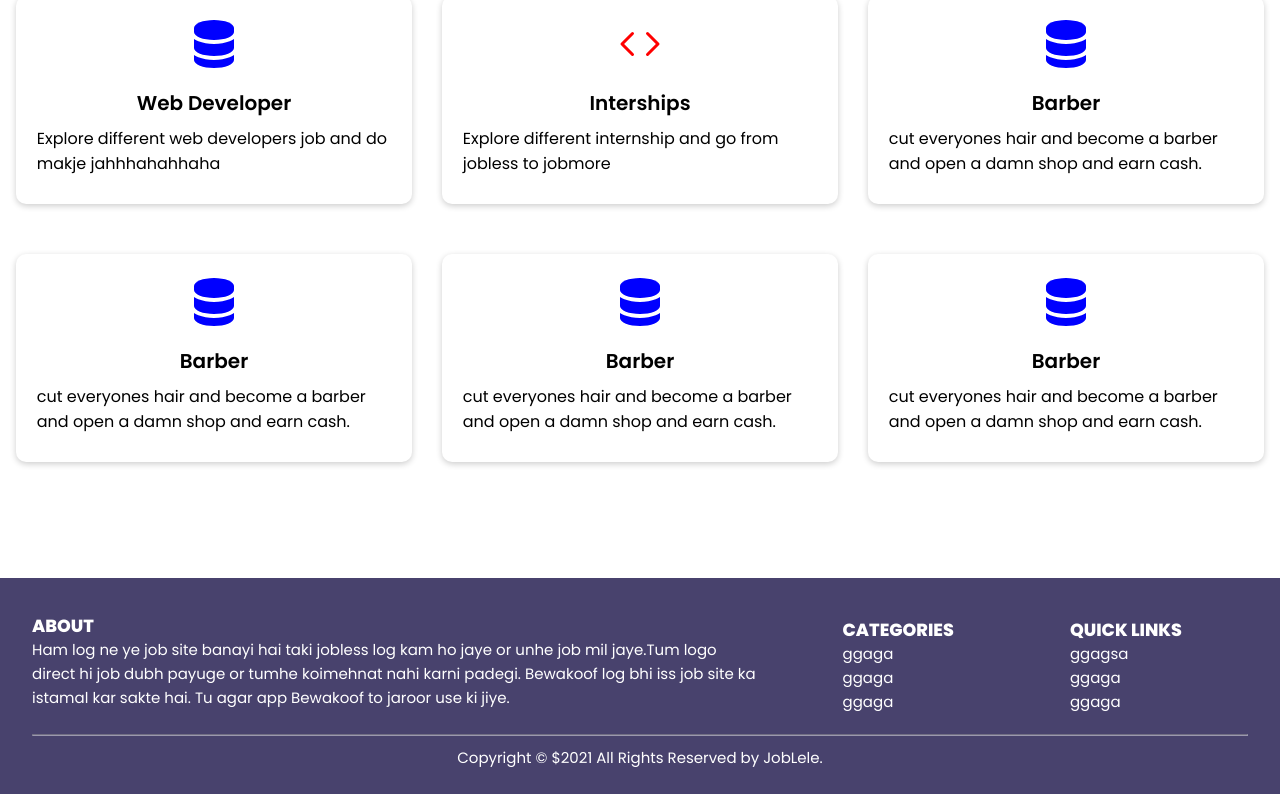
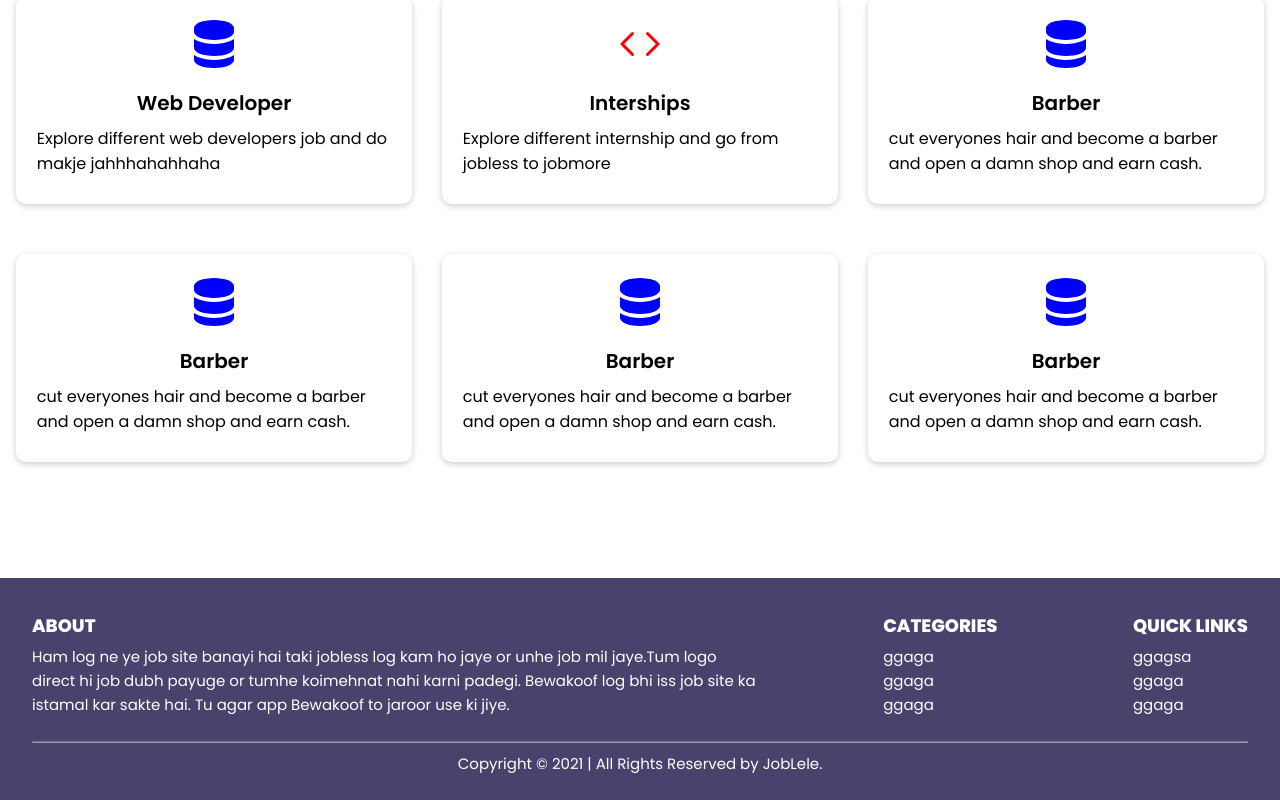
Before and after one commit to codescientist703/job-site, a React (Create React App) app in the folder jobsite/frontend/: page / in a window 1280 px wide. Shown: the part 1614-2414 px from the top of the page. Built offline with nearby package versions, Linux system fonts and the light colour scheme.

Commit message:
footer styling issue fixed

```diff
--- a/jobsite/frontend/src/components/Footer/Footer.elements.js
+++ b/jobsite/frontend/src/components/Footer/Footer.elements.js
@@ -2,7 +2,6 @@ import { Link } from 'react-router-dom';
 import styled from 'styled-components/macro';
 
 export const SiteFooter = styled.footer`
-	/* background-color: #f8f8ff; */
 	background-color: #48426d;
 	padding: 2.3rem 0 1.5rem;
 	font-size: 15px;
@@ -15,45 +14,68 @@ export const FooterContainer = styled.div`
 	margin: 0 auto;
 	display: flex;
 	flex-direction: column;
-	justify-content: space-between;
-	align-items: space-between;
 	padding-left: 2rem;
 	padding-right: 2rem;
+
 	@media screen and (min-width: ${({ theme }) => theme.md}px) {
 		flex-direction: row;
+		justify-content: space-between;
+		align-items: flex-start;
 	}
 `;
+
+export const AboutContainer = styled.div`
+	margin-bottom: 1.5rem;
+	@media screen and (min-width: ${({ theme }) => theme.md}px) {
+		flex: 0.6;
+	}
+`;
+
 export const LinkContainer = styled.div`
 	display: flex;
 	justify-content: space-between;
 	align-items: center;
-	width: 100%;
 	margin-bottom: 1rem;
 	@media screen and (min-width: ${({ theme }) => theme.md}px) {
-		padding-left: 2rem;
-		justify-content: space-around;
+		justify-content: space-between;
+		flex: 0.35;
+	}
+	@media screen and (min-width: ${({ theme }) => theme.lg}px) {
+		flex: 0.3;
 	}
 `;
 
-export const LinkHeader = styled.h3``;
-export const AboutContainer = styled.div`
-	margin-bottom: 1.5rem;
-	@media screen and (min-width: ${({ theme }) => theme.md}px) {
-	}
+export const AboutHeader = styled.h3`
+	font-size: ${({ theme }) => theme.h3}rem;
+	margin-bottom: 0.4rem;
 `;
+
+export const AboutDescription = styled.p``;
+
+export const LinkHeader = styled.h3`
+	font-size: ${({ theme }) => theme.h3}rem;
+	margin-bottom: 0.4rem;
+`;
+
 export const LinkColumn = styled.ul`
 	list-style: none;
 	padding-right: 1rem;
+
+	&:last-child {
+		padding-right: 0;
+	}
 `;
 
 export const LinkItem = styled(Link)`
 	text-decoration: none;
 	color: white;
 `;
+
 export const Divider = styled.hr`
 	opacity: 0.5;
 	margin-bottom: 0.6rem;
 `;
+
 export const DividerContainer = styled.div`
 	max-width: 1300px;
 	margin: 0 auto;
--- a/jobsite/frontend/src/components/Footer/Footer.js
+++ b/jobsite/frontend/src/components/Footer/Footer.js
@@ -4,6 +4,8 @@ import {
 	LinkContainer,
 	LinkColumn,
 	AboutContainer,
+	AboutHeader,
+	AboutDescription,
 	LinkHeader,
 	DividerContainer,
 	Divider,
@@ -17,8 +19,8 @@ const Footer = () => {
 		<SiteFooter>
 			<FooterContainer>
 				<AboutContainer>
-					<h3>ABOUT</h3>
-					<p>{data.description}</p>
+					<AboutHeader>ABOUT</AboutHeader>
+					<AboutDescription>{data.description}</AboutDescription>
 				</AboutContainer>
 				<LinkContainer>
 					<LinkColumn>
@@ -41,7 +43,7 @@ const Footer = () => {
 			</FooterContainer>
 			<DividerContainer>
 				<Divider />
-				<div>Copyright © ${curYear} All Rights Reserved by JobLele. </div>
+				<div>Copyright © {curYear} | All Rights Reserved by JobLele. </div>
 			</DividerContainer>
 		</SiteFooter>
 	);
--- a/jobsite/frontend/src/pages/JobExperience/JobExperience.elements.js
+++ b/jobsite/frontend/src/pages/JobExperience/JobExperience.elements.js
@@ -9,7 +9,7 @@ export const Title = styled.h1`
 
 export const Paragraph = styled.p`
 
-    margin-top: 2rem;
+    /* margin-top: 2rem; */
     margin-bottom: 0.7rem;
     font-size:  ${({ theme }) => theme.p}rem;
 `;
```
Also changed, not shown: jobsite/frontend/src/pages/MyJobs/MyJobs.elements.js (added), jobsite/frontend/src/pages/MyJobs/MyJobs.js (added).
